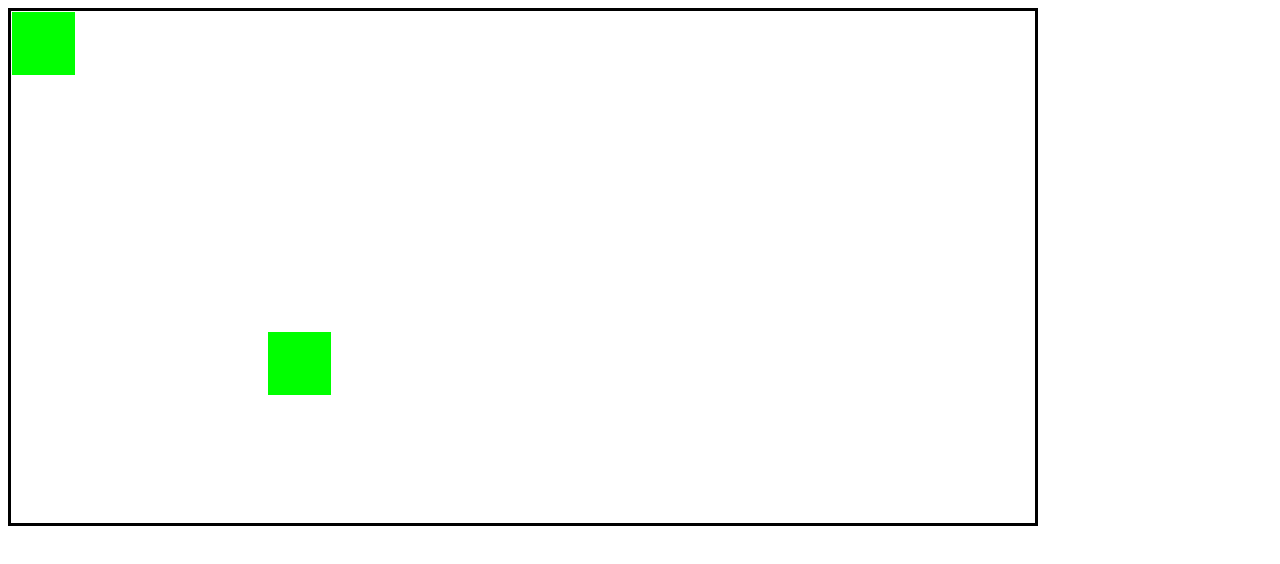
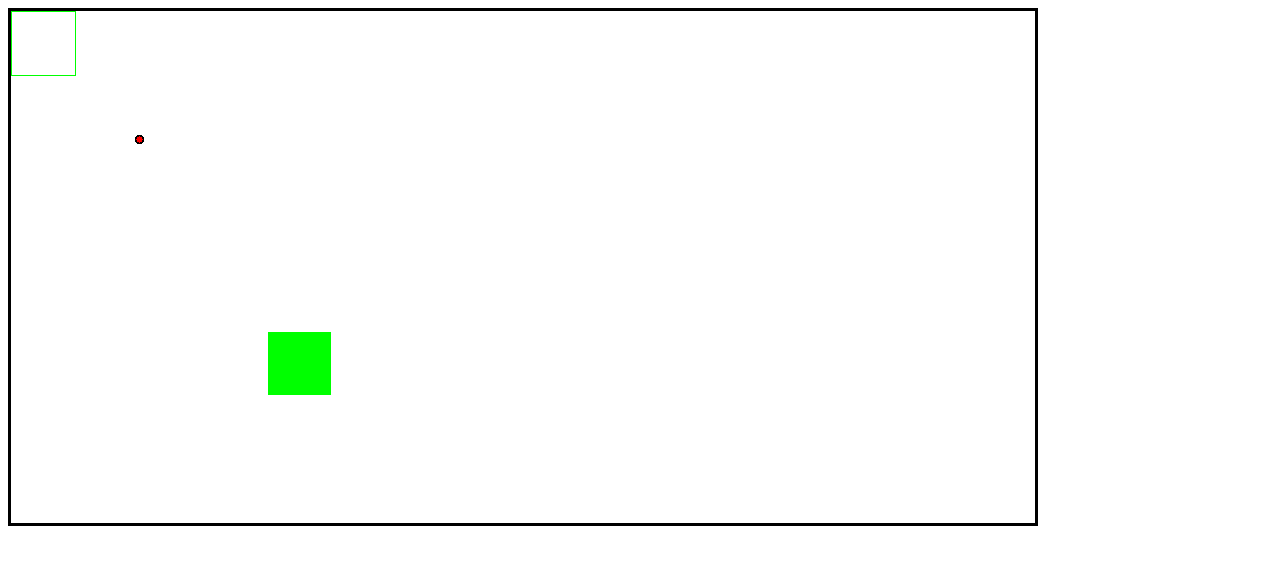
Before and after one commit to gautam1168/motorways, a plain HTML site: page index.html in a window 1280 px wide. Drawn offline with Linux system fonts and the light colour scheme; animation ran at ten frames a second.

Commit message:
Add a moving 'car'

```diff
--- a/index.html
+++ b/index.html
@@ -35,7 +35,10 @@
         // A: ["B"],
         // C: ["D", "E"]
       };
+      // Maximum label of nodes
+      let maxNode = "A";
 
+      // Sources/Destinations x-coord, y-coord, type
       const sourceNodes = [
         [0, 0, 0]
       ];
@@ -43,13 +46,27 @@
         [4, 5, 0]
       ];
 
+      // Cars
+      const cars = [
+        {
+          TileX: 0,
+          TileY: 0,
+          TileCovered: 0.5,
+          Speed: 1,
+          Type: 0,
+          Direction: "Up"
+        }
+      ]
+
+      // Mouse location
       let x = 0, y = 0;
       let mouseIsDown = false;
       let mouseDownAtX = 0, mouseDownAtY = 0;
-      let maxNode = "E";
 
       const imageData = ctx.getImageData(0, 0, canvas.width, canvas.height);
       const buffer = new Uint32Array(imageData.data.buffer);
+
+      let t0, t1;
 
       renderLoop();
 
@@ -69,14 +86,18 @@
       });
 
       function renderLoop() {
-        requestAnimationFrame(() => {
+        // t0 = performance.now();
+        setTimeout(() => {
           DrawFrame(edges, nodesLayout);
           renderLoop();
-        })
+          // t1 = performance.now();
+          // const timeForFrame = t1 - t0;
+          // console.log(`${timeForFrame}ms/frame, ${Math.floor(1000/timeForFrame)}frames/sec`);
+        }, 33);
       }
 
       function DrawFrame(edges, nodesLayout) {
-        const t0 = performance.now();
+        // const t0 = performance.now();
         // White out
         for (let i = 0; i < buffer.length; i++) {
           buffer[i] = 0xffffffff;
@@ -88,15 +109,43 @@
           DrawHoveredTile(x, y);
           AddNodeToGraph(x, y);
         }
+        DrawCars(cars);
 
         ctx.putImageData(imageData, 0, 0);
-        const t1 = performance.now();
-        const timeForFrame = Math.floor(t1 - t0);
-        console.log(`${timeForFrame}ms/frame, ${Math.floor(1000/timeForFrame)}frames/sec`);
+        // const t1 = performance.now();
+        // const timeForFrame = Math.floor(t1 - t0);
+        // console.log(`${timeForFrame}ms/frame, ${Math.floor(1000/timeForFrame)}frames/sec`);
+      }
+
+      function DrawCars(cars) {
+        cars.forEach(car => {
+          const dtForFrame = 0.01;
+          car.TileCovered += dtForFrame;
+          ReCanonicalizeCarCoords(car);
+
+          const X = Math.floor((car.TileX + car.TileCovered) * TileSideX);
+          const Y = Math.floor((car.TileY + car.TileCovered) * TileSideY);
+
+          DrawCircle(buffer, X, Y, 5, 0xff0000ff, 0xff000000);
+        });
+      }
+
+      function ReCanonicalizeCarCoords(car) {
+        if (car.TileCovered >= 1) {
+          const percentageExceeded = car.TileCovered - 1;
+          car.TileX += 1;
+          car.TileY += 1;
+          car.TileCovered = percentageExceeded;
+        }
       }
 
       function DrawLocations(sourceNodes, destNodes) {
-        for (let item of sourceNodes.concat(destNodes)) {
+        for (let item of sourceNodes) {
+          let [TileX, TileY, Color] = item;
+          DrawTileBox(buffer, TileX, TileY, Color === 0 ? 0xff00ff00 : 0xff000000);
+        }
+
+        for (let item of destNodes) {
           let [TileX, TileY, Color] = item;
           DrawTile(buffer, TileX, TileY, Color === 0 ? 0xff00ff00 : 0xff000000);
         }
```
